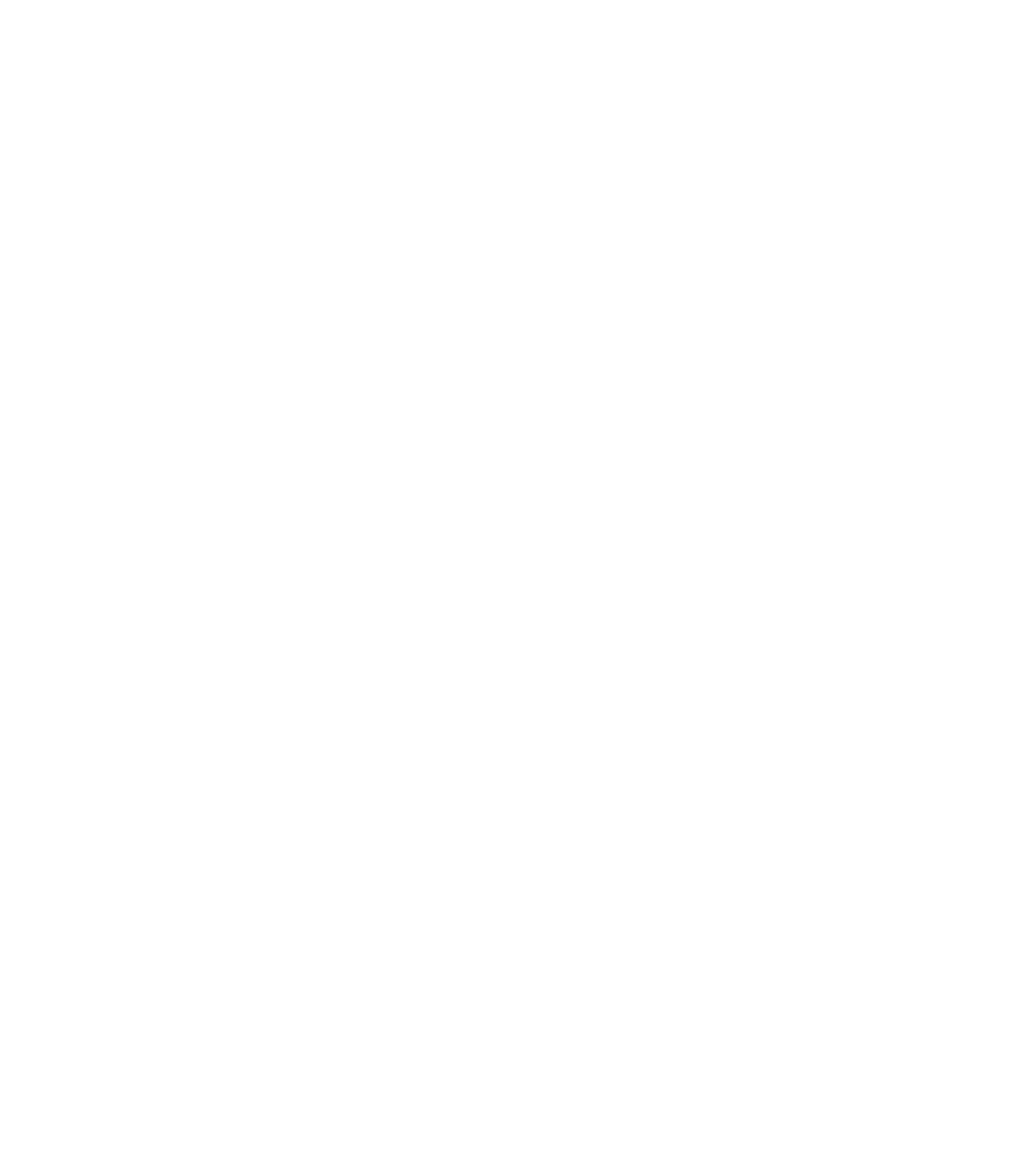
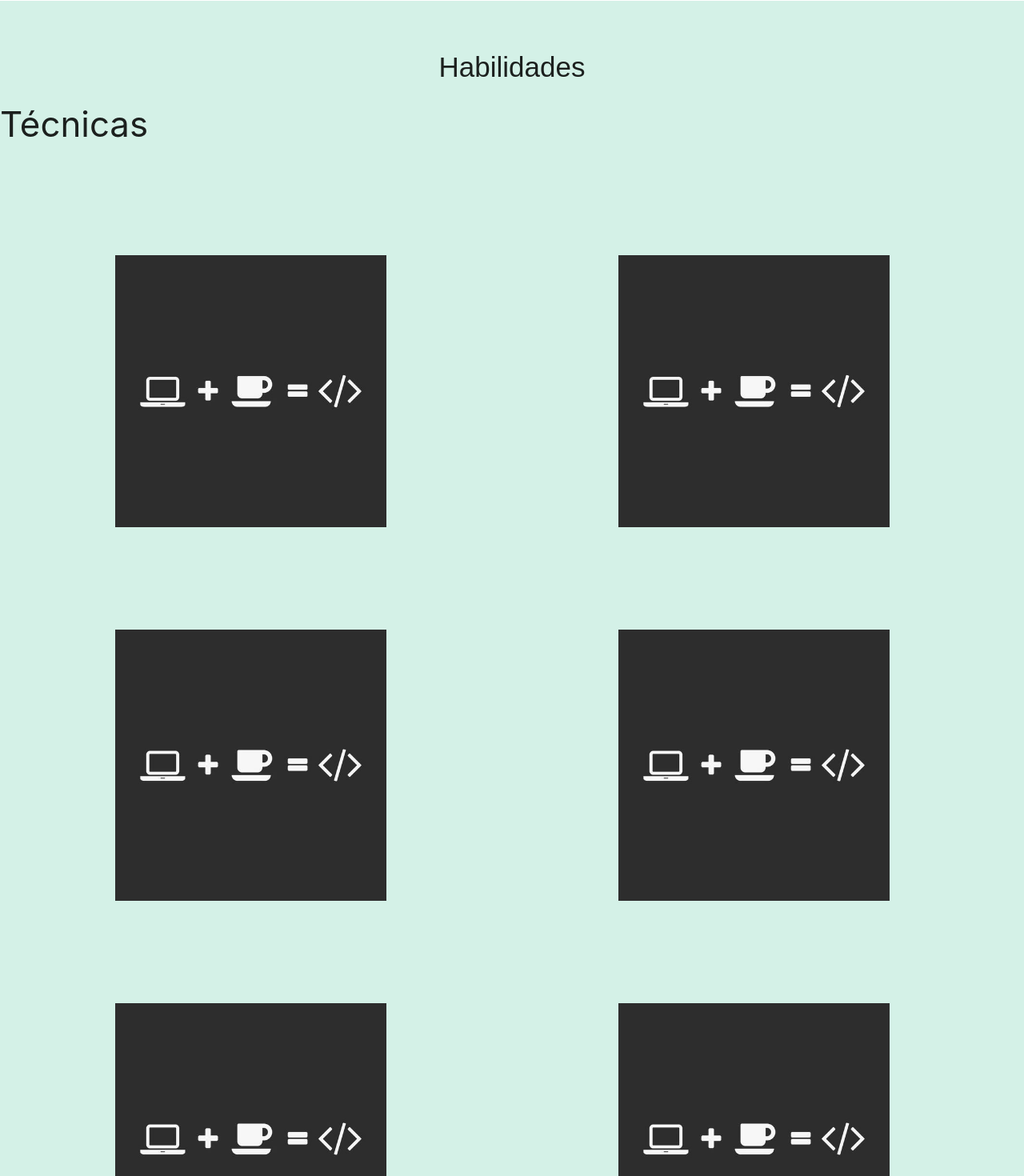
Before and after one commit to LuceroDn/LuceroDn.github.io, a React (Create React App) app in the folder portafolio/: page / in a window 1280 px wide. Shown: the part 960-2430 px from the top of the page at 80% size. Before the commit the page ends 961 px from the top, so only its background shows below. Built offline with nearby package versions, Linux system fonts and the light colour scheme.

Commit message:
Se agrego grid para las imagenes del componente Skills

```diff
--- a/portafolio/public/index.html
+++ b/portafolio/public/index.html
@@ -21,6 +21,7 @@
       Learn how to configure a non-root public URL by running `npm run build`.
     -->
     <link href="https://fonts.googleapis.com/icon?family=Material+Icons" rel="stylesheet">
+
     <title>React App</title>
   </head>
   <body>
--- a/portafolio/src/App.css
+++ b/portafolio/src/App.css
@@ -45,3 +45,15 @@ nav {
   justify-content: center;
   padding: 12%;
 }
+
+.skills {
+  background-color: #d4f1e7;
+  display: flex;
+  justify-content: center;
+}
+
+.imgSkills {
+  width: 76%;
+  margin-top: 20%;
+  padding-left: 20%;
+}
--- a/portafolio/src/App.js
+++ b/portafolio/src/App.js
@@ -3,6 +3,7 @@ import "./App.css";
 import 'materialize-css/dist/css/materialize.min.css';
 import Presentation from "./Components/Presentation";
 import AboutMe from "./Components/AboutMe";
+import Skills from "./Components/Skills";
 
 
 
@@ -13,6 +14,7 @@ class App extends Component {
     <div>
       <Presentation />
       <AboutMe />
+      <Skills />
     </div>
     )
   }
--- a/portafolio/src/Components/NavBar.js
+++ b/portafolio/src/Components/NavBar.js
@@ -11,7 +11,7 @@ componentDidMount() {
   render() {
     return (
      <header>
-        <nav>
+        <nav >
     <div className="nav-wrapper">
       <a href="cvv" data-target="mobile-demo" className="sidenav-trigger"><i className="material-icons">menu</i></a>
       <ul className="right hide-on-med-and-down">
--- a/portafolio/src/Components/Presentation.js
+++ b/portafolio/src/Components/Presentation.js
@@ -11,6 +11,7 @@ class Presentation extends Component {
             <NavBar />
             <Box />
 
+
         </div>
 
     );
--- a/portafolio/src/Components/Skills.js
+++ b/portafolio/src/Components/Skills.js
@@ -1,11 +1,47 @@
 import React, { Component } from 'react';
+import imagen from '../img/code.jpg'
 
 class Skills extends Component {
     render(){
         return(
-            <div className="container">
-                <div className="row">
-                    <div className="col">
+            <div className="container-fluid">
+                <div className="row skills">
+                    <div>
+                    <div>
+            <h2 className="aboutMe">Habilidades</h2>
+            </div>
+
+      <h3 className="">Técnicas</h3>
+
+            <div className="col">
+
+<div class="col s6">
+  <img className="imgSkills" src={imagen} alt="imgSkills"/>
+</div>
+<div class="col s6">
+<img className="imgSkills" src={imagen} alt="imgSkills"/>
+</div>
+<div class="col s6">
+<img className="imgSkills" src={imagen} alt="imgSkills"/>
+</div>
+
+<div class="col s6">
+  <img className="imgSkills" src={imagen} alt="imgSkills"/>
+</div>
+<div class="col s6">
+<img className="imgSkills" src={imagen} alt="imgSkills"/>
+</div>
+<div class="col s6">
+<img className="imgSkills" src={imagen} alt="imgSkills"/>
+</div>
+
+</div>
+
+
+
+
+
+
 
 
                     </div>
```
Also changed, not shown: portafolio/src/img/code.jpg (added).
